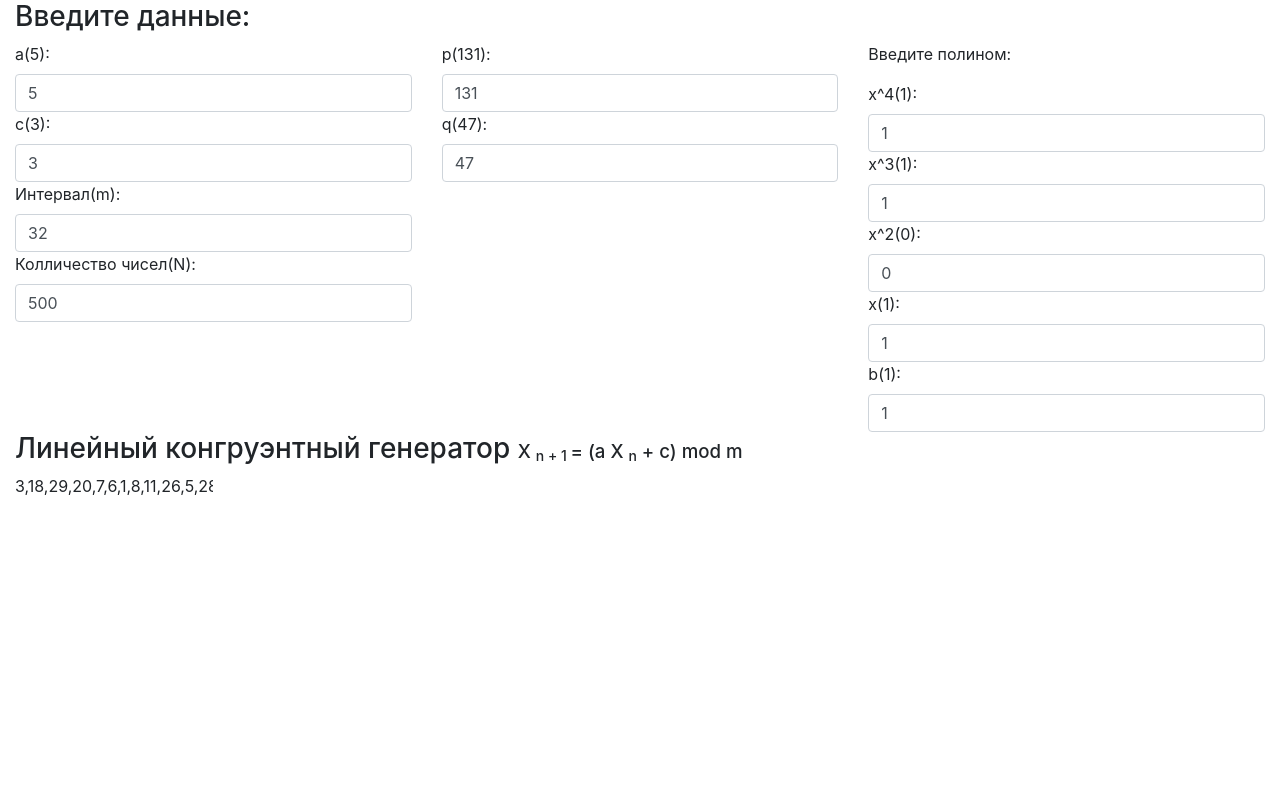
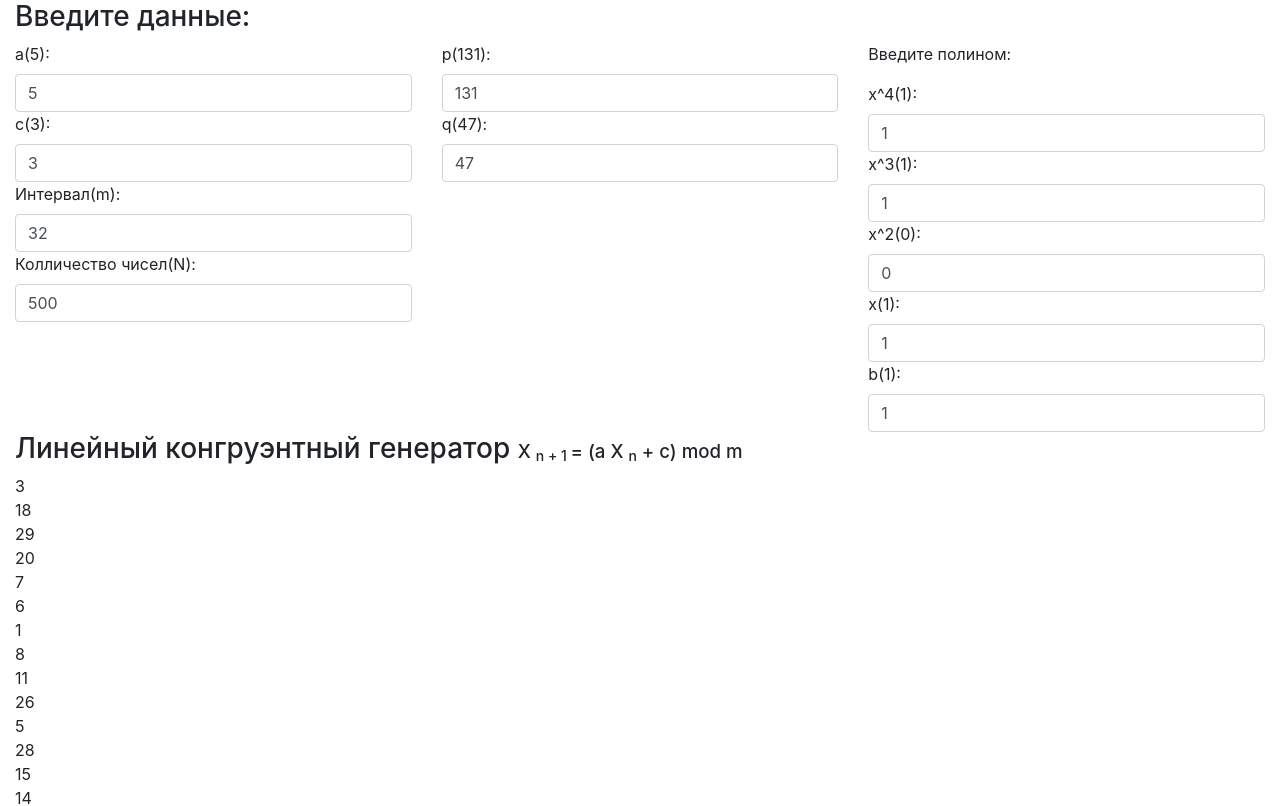
Before and after one commit to abubaca4/abubaca4.github.io, a plain HTML site: page 2021_inform_protect/index.html in a window 1280 px wide. Shown: the top 806 px of the page. Drawn offline with nearby package versions, Linux system fonts and the light colour scheme.

Commit message:
view fix

```diff
--- a/2021_inform_protect/index.html
+++ b/2021_inform_protect/index.html
@@ -51,7 +51,7 @@
                 </div>
             </div>
         </div>
-        <div id="lcg_result">
+        <div id="lcg_result" style="height: 100px;">
             <h3>Линейный конгруэнтный генератор <span style="font-size:14.0pt;line-height:
                 150%">X <sub>n + 1 </sub>= (a X <sub>n</sub> + c) <span class="SpellE">mod</span>
                 m<o:p></o:p></span>
--- a/2021_inform_protect/lab1.js
+++ b/2021_inform_protect/lab1.js
@@ -17,4 +17,4 @@ function get_lcg() {
     return result;
 }
 
-document.getElementById("lcg_text_result").innerHTML = get_lcg().toString();
+document.getElementById("lcg_text_result").innerHTML = get_lcg().join("<br/>");
```
